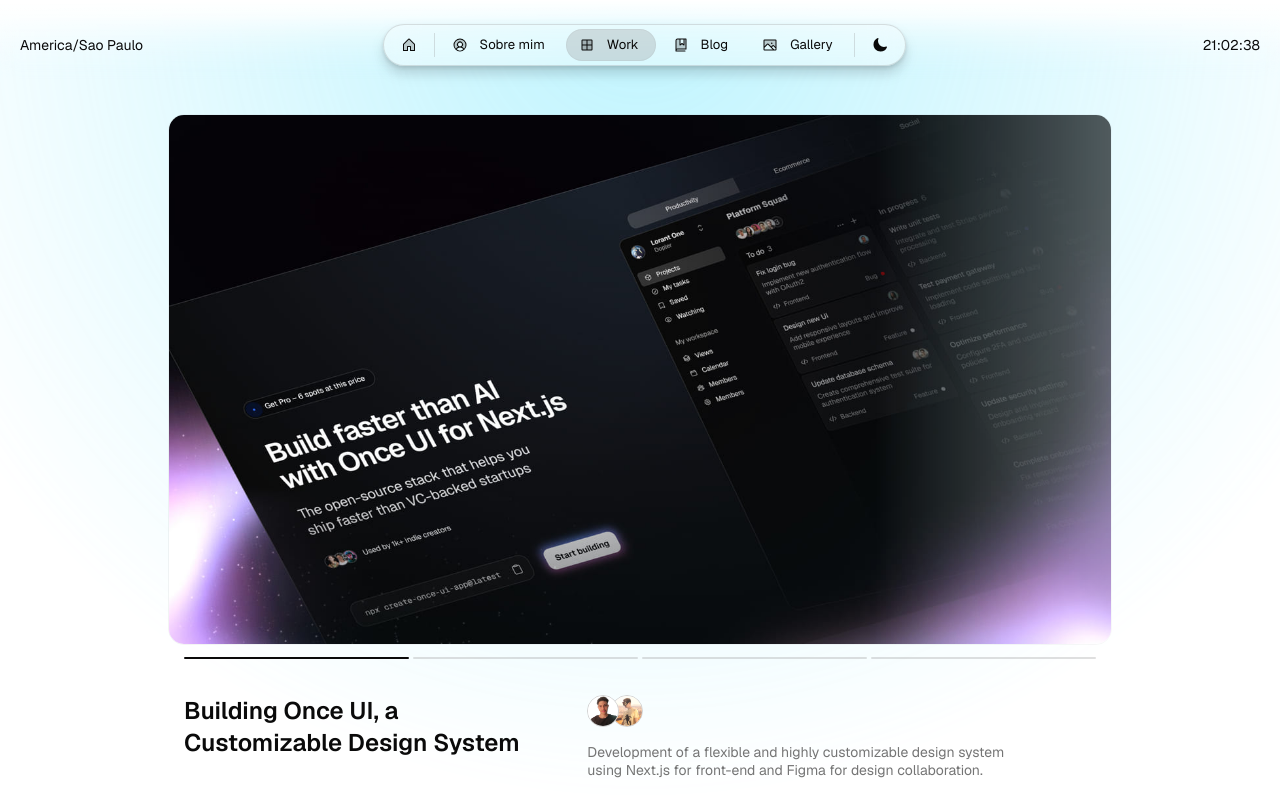
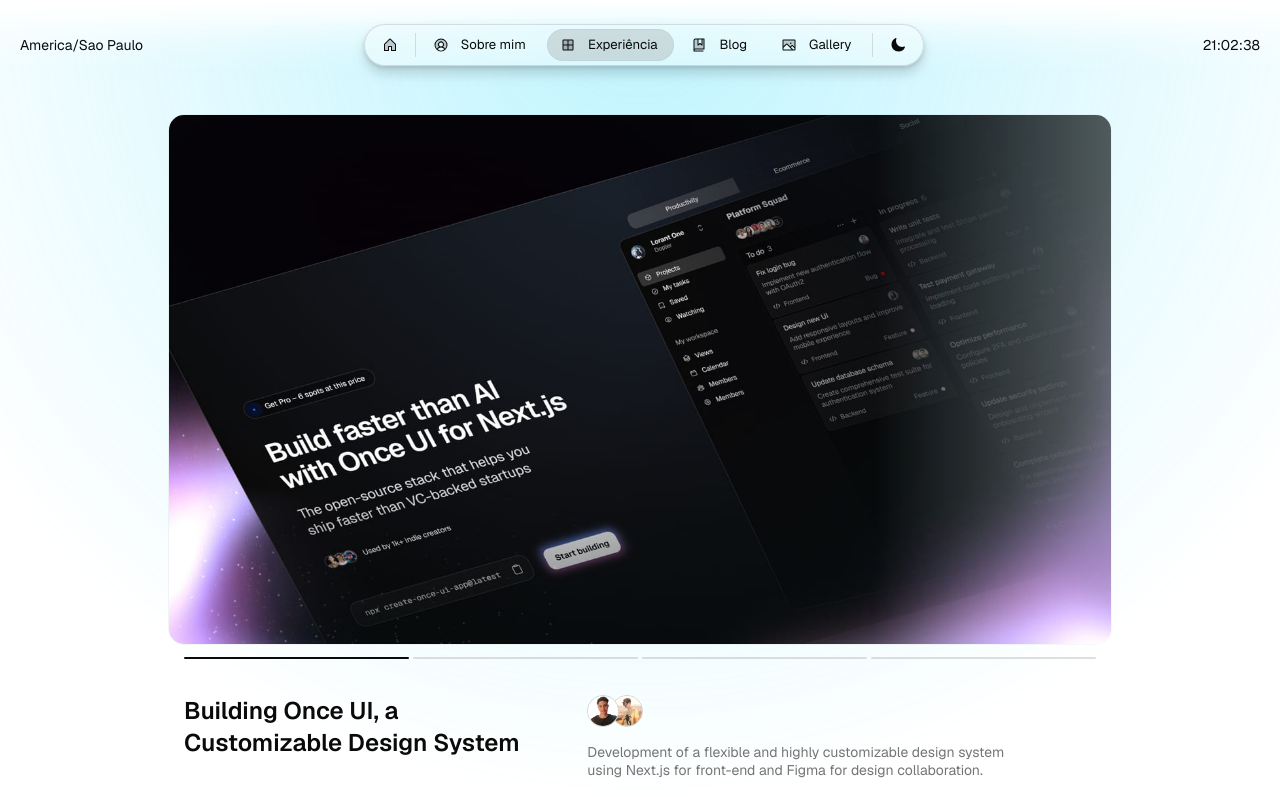
Before and after one commit to luisantoniofilho/my-portfolio, a Next.js app: page /work in a window 1280 px wide. Shown: the top 797 px of the page. Built offline with nearby package versions, Linux system fonts and the light colour scheme.

Commit message:
feat: update the work label to "Experiência"

```diff
--- a/src/app/resources/content.js
+++ b/src/app/resources/content.js
@@ -210,6 +210,15 @@
   },
 };
 
+const work = {
+  path: "/work",
+  label: "Experiência",
+  title: `Projects – ${person.name}`,
+  description: `Design and dev projects by ${person.name}`,
+  // Create new project pages by adding a new .mdx file to app/blog/posts
+  // All projects will be listed on the /home and /work routes
+};
+
 const blog = {
   path: "/blog",
   label: "Blog",
@@ -217,15 +226,6 @@
   description: `Read what ${person.name} has been up to recently`,
   // Create new blog posts by adding a new .mdx file to app/blog/posts
   // All posts will be listed on the /blog route
-};
-
-const work = {
-  path: "/work",
-  label: "Work",
-  title: `Projects – ${person.name}`,
-  description: `Design and dev projects by ${person.name}`,
-  // Create new project pages by adding a new .mdx file to app/blog/posts
-  // All projects will be listed on the /home and /work routes
 };
 
 const gallery = {
```
